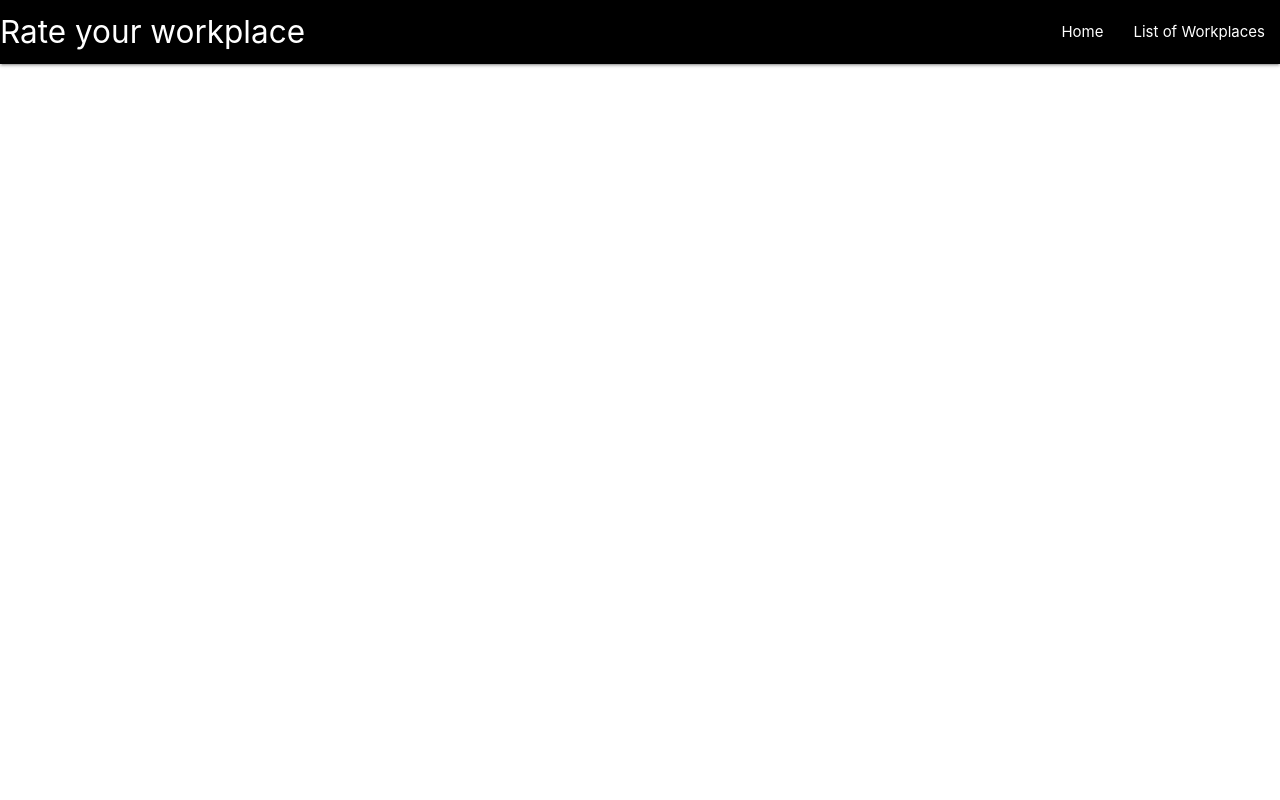
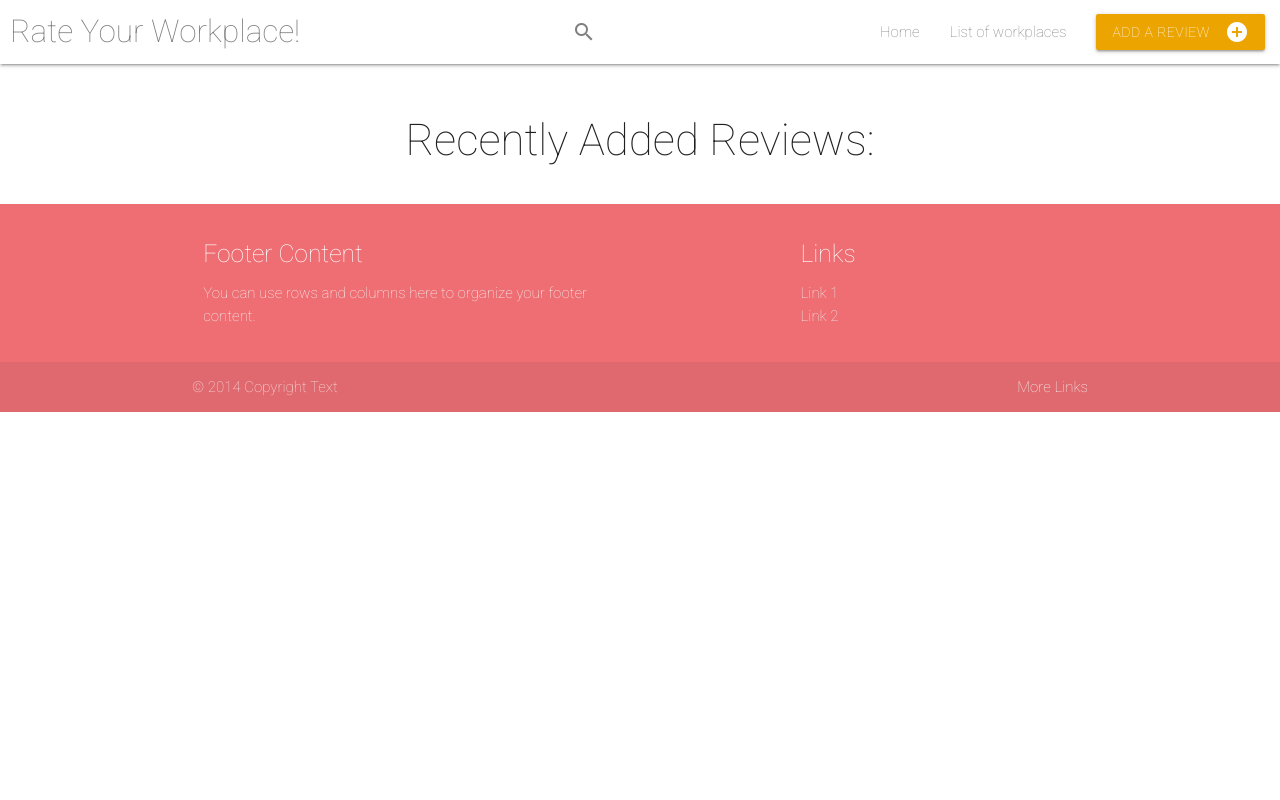
Before and after one commit to sebson1990/antoo-workplace, a Flask app: page / in a window 1280 px wide. Run offline with Flask 2, Linux system fonts and the light colour scheme; data that the repository does not hold is empty; some libraries are stand-ins or nearby versions.

Commit message:
adding elements to front page

```diff
--- a/static/styles.css
+++ b/static/styles.css
@@ -1,5 +1,26 @@
+body {
+    font-family: 'Roboto', sans-serif;
+}
+
 /* styling the Navbar */
 
-.navbar-color {
-    background-color: black;
+.navbar-style {
+    background-color:white;
+
 }
+
+.navbar-elements {
+    color: #7F7F7F !important;
+}
+
+.center-text {
+    text-align: center;
+}
+
+.add-review-button {
+    background-color: #ECA400 !important;
+}
+
+.logo-style {
+    margin-left: 10px;
+}
--- a/templates/reviews.html
+++ b/templates/reviews.html
@@ -1,28 +1,88 @@
 <html>
+
 <head>
-  <link rel="stylesheet" href="{{url_for('static', filename='styles.css')}}" type="text/css"/>
+  <link rel="stylesheet" href="{{url_for('static', filename='styles.css')}}" type="text/css" />
   <link rel="stylesheet" href="https://cdnjs.cloudflare.com/ajax/libs/materialize/1.0.0/css/materialize.min.css">
+  <link href="https://fonts.googleapis.com/icon?family=Material+Icons" rel="stylesheet">
+  <link href="https://fonts.googleapis.com/css2?family=Roboto:wght@100&display=swap" rel="stylesheet">
 </head>
 
-</head>
 <body>
-  <div>
-    <nav>
-        <div class="nav-wrapper navbar-color">
-          <a href="#" class="brand-logo">Rate your workplace</a>
-          <ul id="nav-mobile" class="right hide-on-med-and-down">
-            <li><a  href="">Home</a></li>
-            <li><a  href="">List of Workplaces</a></li>
+  <nav>
+    <div class="nav-wrapper navbar-style">
+      <a href="#!" class="brand-logo navbar-elements logo-style">
+        Rate Your Workplace!
+      </a>
+      <a href="#" data-target="mobile-demo" class="sidenav-trigger"><i class="material-icons">menu</i></a>
+      <ul class="right hide-on-med-and-down">
+        <li>
+          <form>
+            <div class="input-field">
+              <input id="search" type="search" required>
+              <label class="label-icon" for="search"><i class="material-icons navbar-elements">search</i></label>
+              <i class="material-icons">close</i>
+            </div>
+          </form>
+        </li>
+        <li><a class="navbar-elements" href="badges.html">Home</a></li>
+        <li><a class="navbar-elements" href="sass.html">List of workplaces</a></li>
+        <li><a class="waves-effect waves-light btn add-review-button">Add a review <i class="material-icons right">add_circle</i></a></li>
+      </ul>
+    </div>
+  </nav>
+
+  <ul class="sidenav" id="mobile-demo">
+    <li><a href="sass.html">Sass</a></li>
+    <li><a href="badges.html">Components</a></li>
+    <li><a href="collapsible.html">Javascript</a></li>
+    <li><a href="mobile.html">Mobile</a></li>
+  </ul>
+  <br>
+  <h3 class="center-text">Recently Added Reviews:</h3>
+  <br>
+  {% for review in Reviews %}
+  <div class="row">
+    <div class="col s12 m2 l3"></div>
+    <div class="col s12 m8 l6">
+      <div class="card blue-grey darken-1">
+        <div class="card-content white-text">
+          <span class="card-title">{{review.title}}</span>
+          <p>{{review.content}}</p>
+        </div>
+        <div class="card-action">
+          <a href="#">See more reviews of this employer</a>
+          <a href="#">This is a link</a>
+        </div>
+      </div>
+    </div>
+    <div class="col s12 m2 l3"> </div>
+  </div>
+  {% endfor %}
+
+
+  <footer class="page-footer">
+    <div class="container">
+      <div class="row">
+        <div class="col l6 s12">
+          <h5 class="white-text">Footer Content</h5>
+          <p class="grey-text text-lighten-4">You can use rows and columns here to organize your footer content.</p>
+        </div>
+        <div class="col l4 offset-l2 s12">
+          <h5 class="white-text">Links</h5>
+          <ul>
+            <li><a class="grey-text text-lighten-3" href="#!">Link 1</a></li>
+            <li><a class="grey-text text-lighten-3" href="#!">Link 2</a></li>
           </ul>
         </div>
-      </nav>
-  </div>
+      </div>
+    </div>
+    <div class="footer-copyright">
+      <div class="container">
+        © 2014 Copyright Text
+        <a class="grey-text text-lighten-4 right" href="#!">More Links</a>
+      </div>
+    </div>
+  </footer>
+</body>
 
-
-
-    {% for review in Reviews %}
-        {{review.title}}
-        {{review.content}}
-    {% endfor %}
-</body>
 </html>
```
